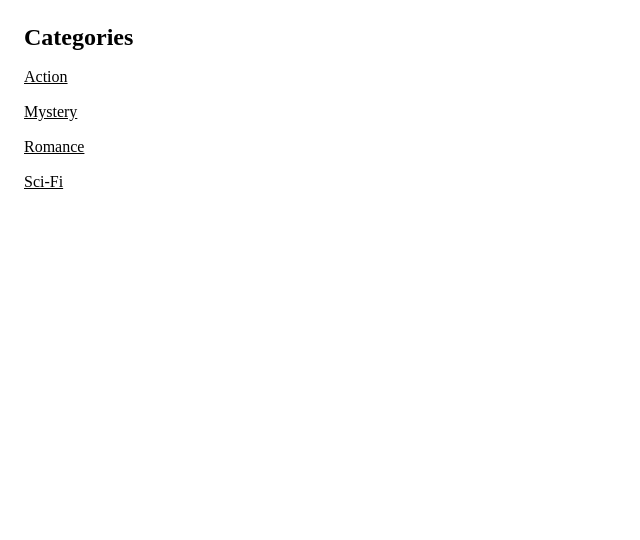
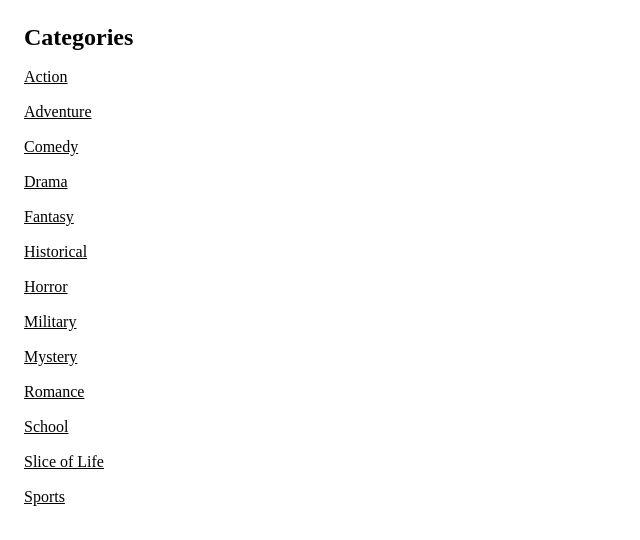
Before and after one commit to sumukha-7/japanese-book-store, a website: page frontend/categories.html in a window 1280 px wide. Shown: the whole page, without its empty margins (0-640 px from the left). Drawn offline with Linux system fonts and the light colour scheme.

Commit message:
updated categories

```diff
--- a/frontend/categories.html
+++ b/frontend/categories.html
@@ -12,6 +12,76 @@
             style="color: black"
             target="_blank"
             >Action</a
+          >
+        </td>
+      </tr>
+      <tr>
+        <td>
+          <a
+            href="category_content.html?category=Adventure"
+            style="color: black"
+            target="_blank"
+            >Adventure</a
+          >
+        </td>
+      </tr>
+      <tr>
+        <td>
+          <a
+            href="category_content.html?category=Comedy"
+            style="color: black"
+            target="_blank"
+            >Comedy</a
+          >
+        </td>
+      </tr>
+      <tr>
+        <td>
+          <a
+            href="category_content.html?category=Drama"
+            style="color: black"
+            target="_blank"
+            >Drama</a
+          >
+        </td>
+      </tr>
+      <tr>
+        <td>
+          <a
+            href="category_content.html?category=Fantasy"
+            style="color: black"
+            target="_blank"
+            >Fantasy</a
+          >
+        </td>
+      </tr>
+      <tr>
+        <td>
+          <a
+            href="category_content.html?category=Historical"
+            style="color: black"
+            target="_blank"
+            >Historical</a
+          >
+        </td>
+      </tr>
+      <tr>
+        <td>
+          <a
+            href="category_content.html?category=Horror"
+            style="color: black"
+            target="_blank"
+            >Horror</a
+          >
+        </td>
+      </tr>
+      <tr>
+        <td>
+          <a
+            href="category_content.html?category=Military"
+            style="color: black"
+            target="_blank"
+            >Military</a
           >
         </td>
       </tr>
@@ -38,10 +108,30 @@
       <tr>
         <td>
           <a
-            href="category_content.html?category=Sci-Fi"
+            href="category_content.html?category=School"
             style="color: black"
             target="_blank"
-            >Sci-Fi</a
+            >School</a
+          >
+        </td>
+      </tr>
+      <tr>
+        <td>
+          <a
+            href="category_content.html?category=Slice of Life"
+            style="color: black"
+            target="_blank"
+            >Slice of Life</a
+          >
+        </td>
+      </tr>
+      <tr>
+        <td>
+          <a
+            href="category_content.html?category=Sports"
+            style="color: black"
+            target="_blank"
+            >Sports</a
           >
         </td>
       </tr>
```
